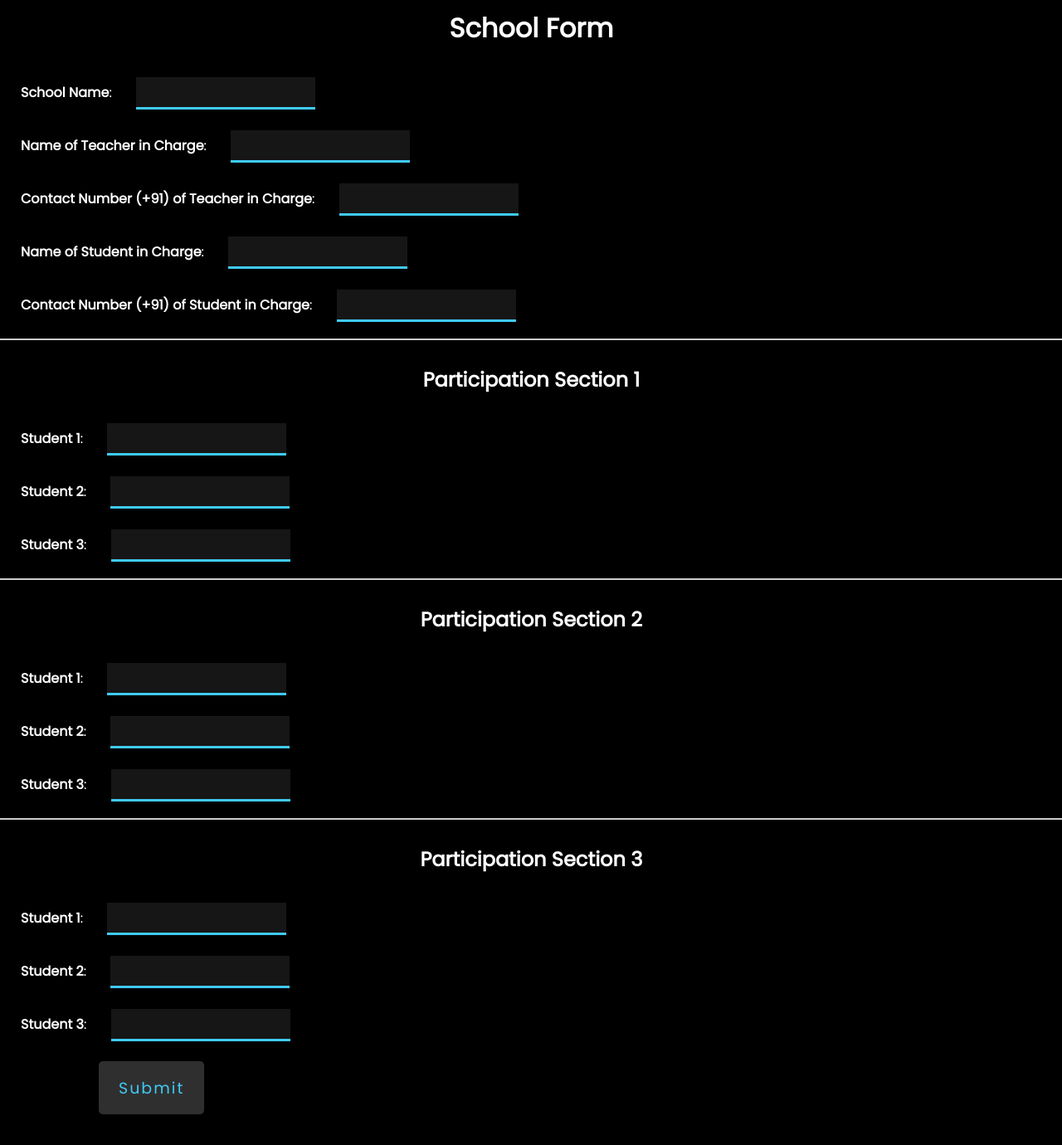
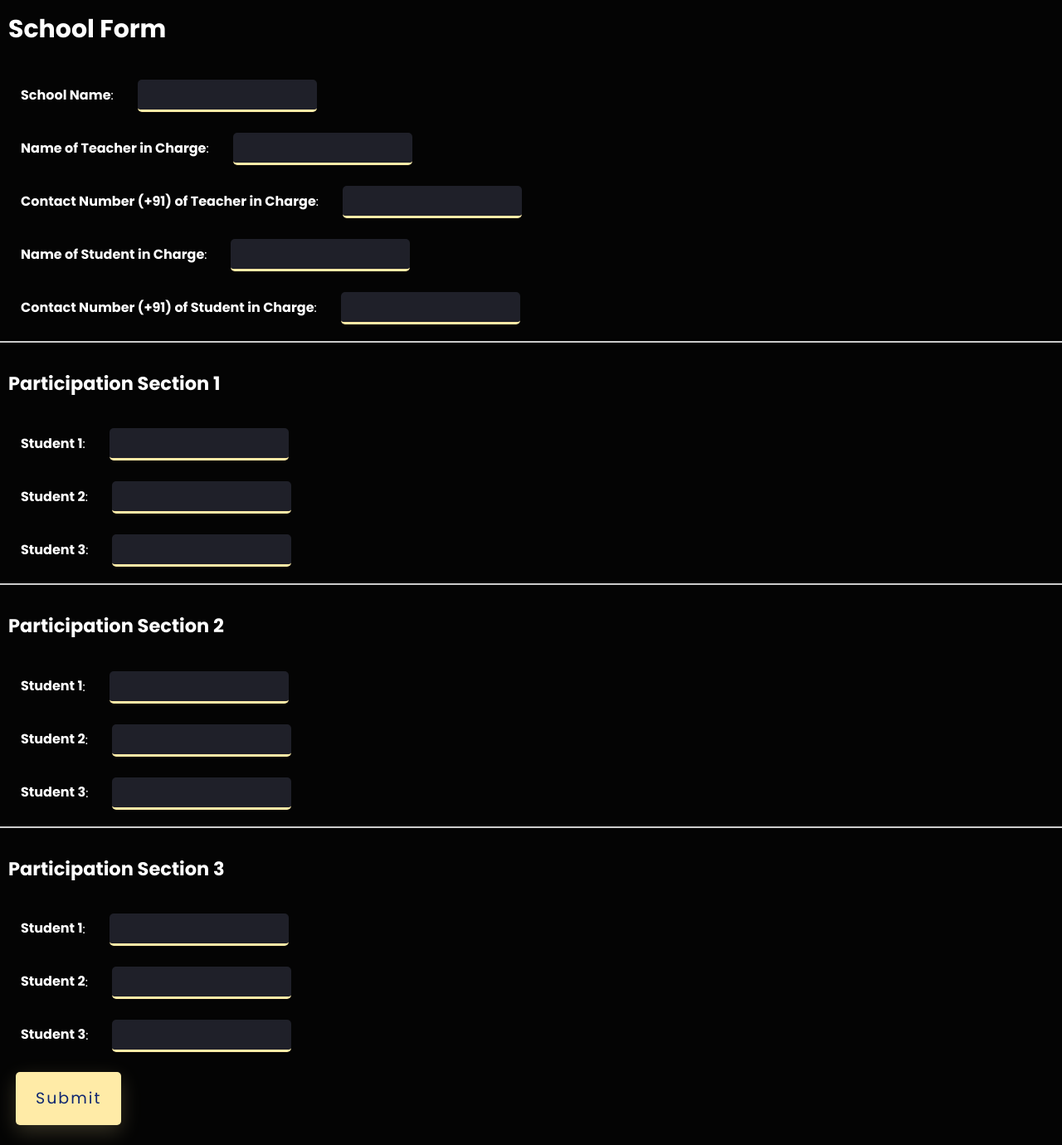
Before and after one commit to ShauryaFulfagar/Innonation-MalhaarWebcheck, a Flask app: template templates/form.html in a window 1280 px wide. Shown: the whole page at 83% size. Before the commit the page ends 1343 px from the top, so only its background shows below. Run offline with Flask 3, Linux system fonts and the light colour scheme; the template is opened without the code that fills it: values that come from a table or form of the project are taken from there, others are empty.

Commit message:
Styling update

```diff
--- a/static/style.css
+++ b/static/style.css
@@ -1,4 +1,4 @@
-@import url('https://fonts.googleapis.com/css2?family=Poppins&display=swap');
+@import url('https://fonts.googleapis.com/css?family=Poppins:400,500,600,700,800,900');
 
 * {
     padding: 0px;
@@ -7,8 +7,12 @@
 }
 
 body {
+    font-family: 'Poppins', sans-serif;
+    font-weight: 300;
+    font-size: 15px;
+    line-height: 1.7;
     color: #fff;
-    background-color: rgb(0, 0, 0);
+    background-color: rgb(4, 4, 4);
 }
 
 .section-break {
@@ -17,20 +21,21 @@
     padding-top: 20px;
 }
 
-.sectionText{
+.sectionText {
     margin-left: 20px;
 }
 
 .topBar {
     display: inline-block;
-    background-color: rgb(0, 0, 0);
-    text-align: center;
+    background-color: rgba(4, 4, 4);
+    text-align: left;
     color: white;
     width: 98.5%;
     padding: 10px;
 }
 
 .inputBox {
+    border-radius: 5px;
     height: 100px;
     width: 200px;
     margin-left: 25px;
@@ -42,8 +47,8 @@
     background: none;
     border: none;
     color: white;
-    border-bottom: #3fcbf6 solid 3px;
-    background-color: rgba(35, 35, 35, 0.639);
+    border-bottom: #FFEBA7 solid 3px;
+    background-color: #1F2029;
 }
 
 .infoText {
@@ -59,22 +64,56 @@
 
 .btn {
     padding: 17.5px 24px;
-    color: #3fcbf6;
+    color: #FFEBA7;
     font-size: 19px;
-    background-color: #302f2f;
+    background-color: #1F2029;
     text-decoration: none;
     transition: 0.5s;
     letter-spacing: 2px;
     border: none;
     border-radius: 5px;
     margin: 24px;
-    margin-left: 119px;
+    margin-left: 19px;
     cursor: pointer;
 }
 
 .btn:hover {
-    background: #3fcbf6;
-    color: #302f2f;
-    box-shadow: 0 0 5px #3fcbf6, 0 0 25px #3fcbf6, 0 0 50px #3fcbf6,
-        0 0 100px #3fcbf6;
+    background-color: #102770;
+    color: #ffeba7;
+    box-shadow: 0 8px 24px 0 rgba(16, 39, 112, .2);
 }
+
+.btn {
+    -webkit-transition: all 200ms linear;
+    transition: all 200ms linear;
+    display: -webkit-inline-flex;
+    display: -ms-inline-flexbox;
+    display: inline-flex;
+    -webkit-align-items: center;
+    -moz-align-items: center;
+    -ms-align-items: center;
+    align-items: center;
+    -webkit-justify-content: center;
+    -moz-justify-content: center;
+    -ms-justify-content: center;
+    justify-content: center;
+    -ms-flex-pack: center;
+    text-align: center;
+    border: none;
+    background-color: #ffeba7;
+    color: #102770;
+    box-shadow: 0 8px 24px 0 rgba(255, 235, 167, .2);
+}
+
+.btn:active,
+.btn:focus {
+    background-color: #102770;
+    color: #ffeba7;
+    box-shadow: 0 8px 24px 0 rgba(16, 39, 112, .2);
+}
+
+.btn:hover {
+    background-color: #102770;
+    color: #ffeba7;
+    box-shadow: 0 8px 24px 0 rgba(16, 39, 112, .2);
+}
```
